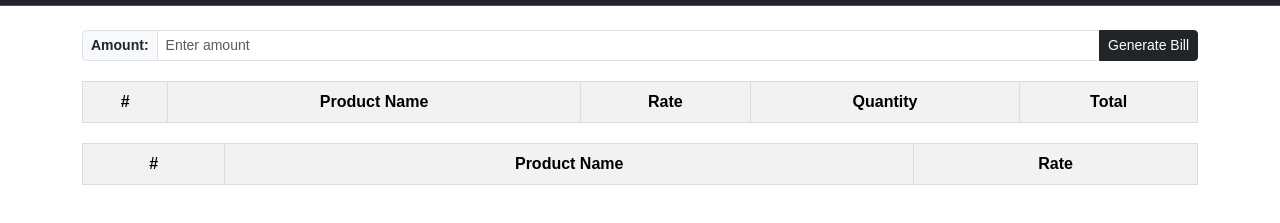
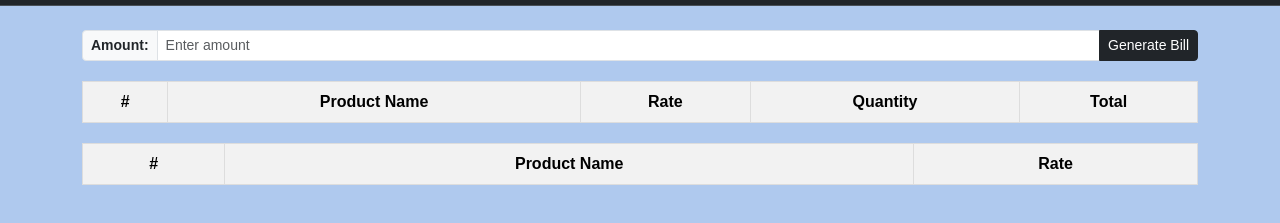
Before and after one commit to pssumpat/BillGen, a plain HTML site: page index.html in a window 1280 px wide. Shown: the part 51-274 px from the top of the page. Drawn offline with nearby package versions, Linux system fonts and the light colour scheme.

Commit message:
Update index.html
background color change

```diff
--- a/index.html
+++ b/index.html
@@ -12,6 +12,7 @@
         body {
             font-family: Arial, sans-serif;
             text-align: center;
+            background-color: rgba(165, 194, 236, 0.884)
         }
         #bill-table ,#product-table{
             margin: 20px auto;
```
